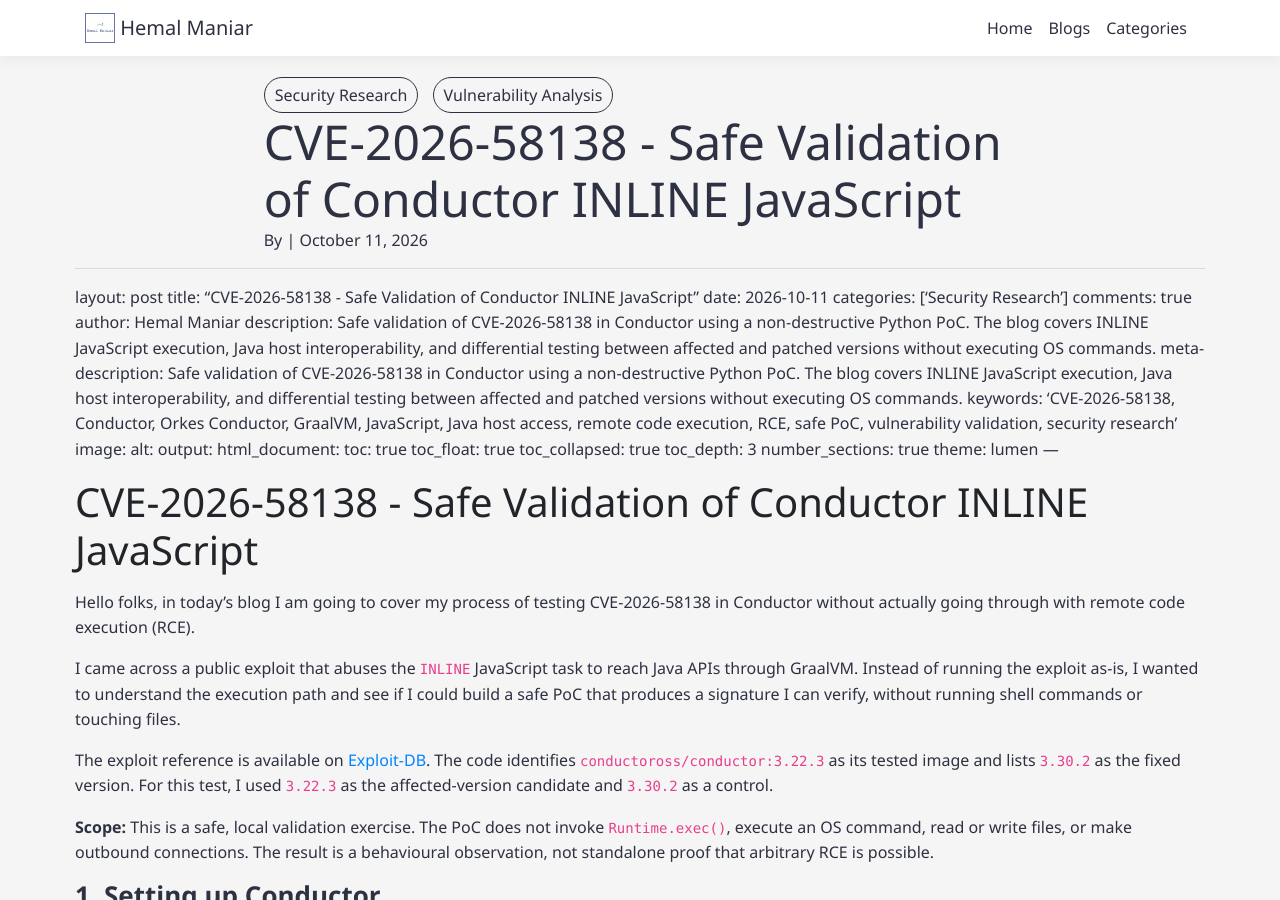
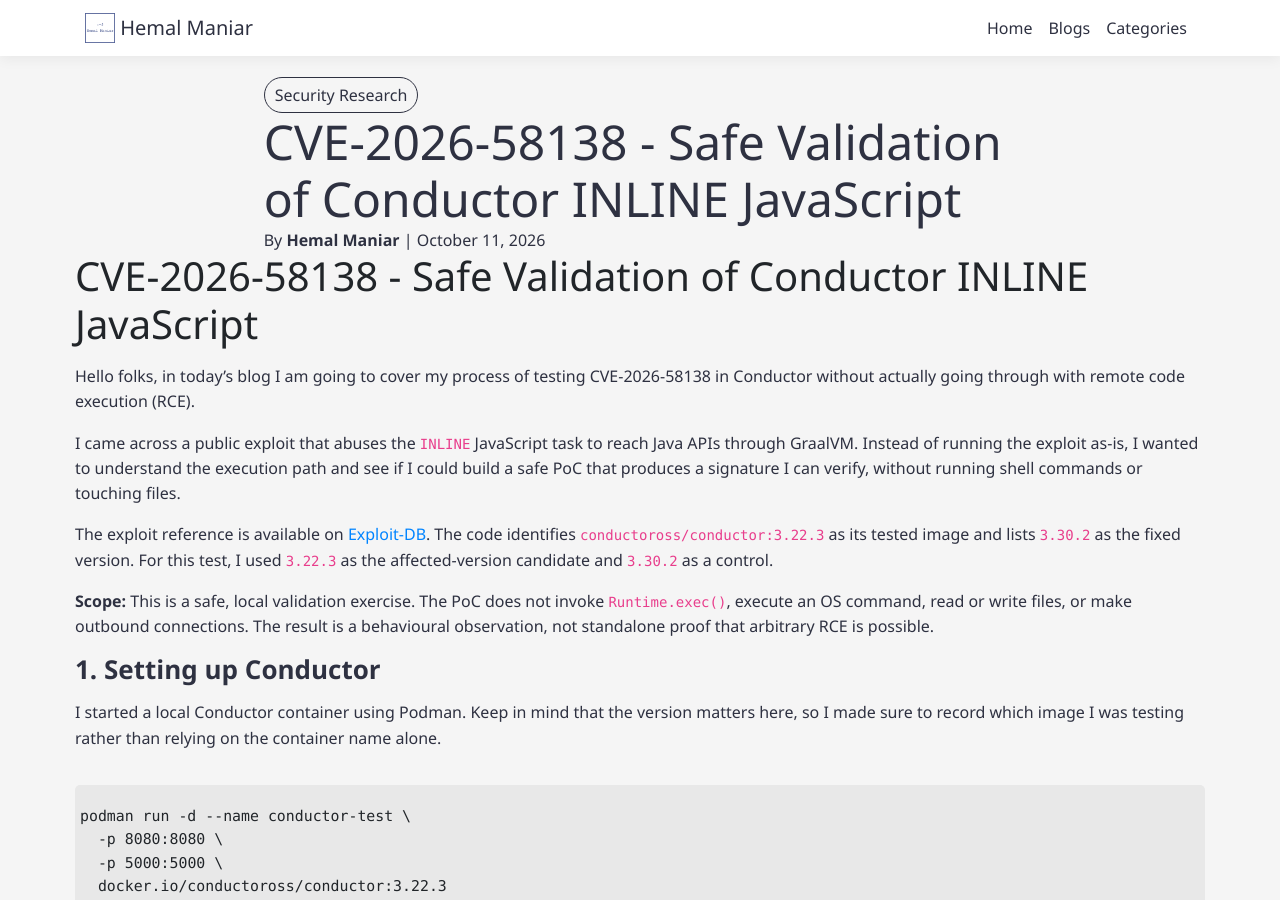
Before and after one commit to hemal-maniar/hemal-maniar.github.io, a Jekyll site: the page built from _posts/2026-10-10-cve-2026-58138-safe-validation.md, in a window 1280 px wide and 900 px high. Built offline with Jekyll 4.4.1, drawn with Linux system fonts in a browser that asks for light colours; nearby versions of some CDN libraries.

Commit message:
minor update

```diff
--- a/_posts/2026-10-10-cve-2026-58138-safe-validation.md
+++ b/_posts/2026-10-10-cve-2026-58138-safe-validation.md
@@ -1,12 +1,3 @@
----
-categories:
-- Security Research
-- Vulnerability Analysis
-date: 2026-10-11
-layout: post
-title: CVE-2026-58138 - Safe Validation of Conductor INLINE JavaScript
----
-
 ---
 layout: post
 title: "CVE-2026-58138 - Safe Validation of Conductor INLINE JavaScript"
```
